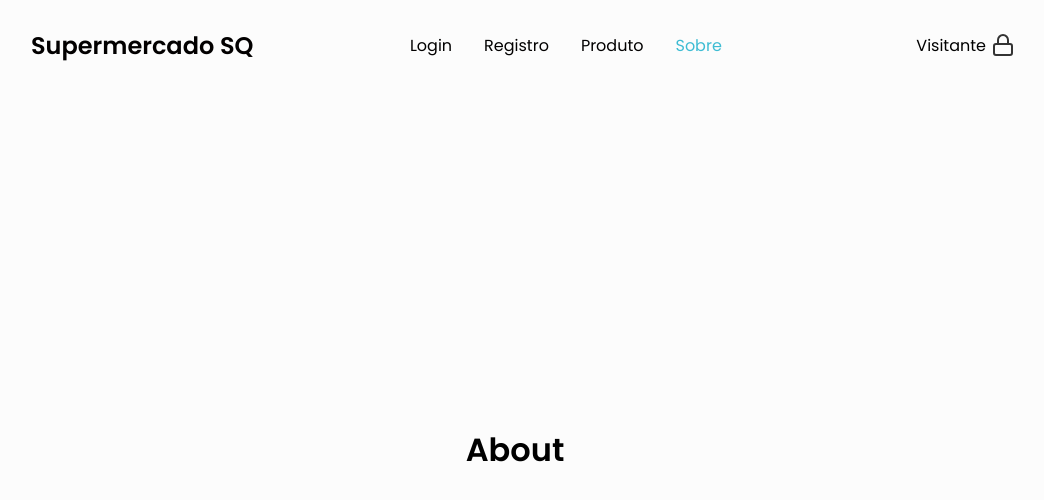
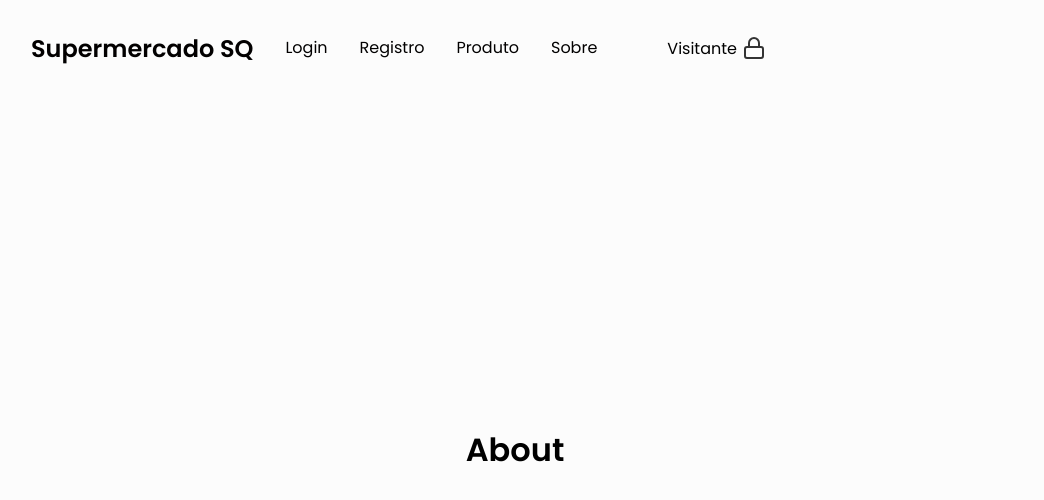
Before and after one commit to stack-over-code-atlantico/supermercadosq-fe, a React (Vite) app in the folder supermercadosq/: page /about in a window 1280 px wide. Shown: the top 500 px of the page, without its empty margins (125-1169 px from the left). Built offline with nearby package versions, Linux system fonts and the light colour scheme.

Commit message:
Fix: Button hamburger

```diff
--- a/supermercadosq/src/components/Navbar/index.jsx
+++ b/supermercadosq/src/components/Navbar/index.jsx
@@ -1,34 +1,72 @@
 import React from 'react';
-import { Nav, NavLink, Bars, NavMenu, NavInf, NavLabel } from './styles';
+import { useState, useEffect } from "react";
+import { Nav, NavLink, NavItem, NavMenu, NavInf, NavLabel, NavbarContainer, MobileIcon } from './styles';
+import { FaBars, FaTimes } from "react-icons/fa";
 import lockLogo from '../../assets/lock.svg'
+import { IconContext } from "react-icons/lib";
 
 export function Navbar() {
+  const [click, setClick] = useState(false);
+  const handleClick = () => setClick(!click);
+  const closeMobileMenu = () => setClick(false);
+
   return (
     <>
+    <IconContext.Provider value={{ color: "var(--color-black)" }}>
       <Nav>
+        <NavbarContainer>
           <NavLink to='/'>
             <h1>Supermercado SQ</h1>
           </NavLink>
-        <Bars />
-        <NavMenu>
-          <NavLink to='/login' activestyle={{ color: '#3EBCD3'}}>
+
+
+
+
+          <MobileIcon onClick={handleClick}>
+                {click ? <FaTimes /> : <FaBars />}
+          </MobileIcon>
+
+
+
+
+          <NavMenu onClick={handleClick} click={click}>
+            <NavItem>
+              <NavLink to='/login' activestyle={{ color: '#3EBCD3'}} onClick={closeMobileMenu}>
                 Login
               </NavLink>
-          <NavLink to='/register' activestyle={{ color: '#3EBCD3'}}>
+            </NavItem>
+
+            <NavItem>
+              <NavLink to='/register' activestyle={{ color: '#3EBCD3'}} onClick={closeMobileMenu}>
                 Registro
               </NavLink>
-          <NavLink to='/product' activestyle={{ color: '#3EBCD3'}}>
+            </NavItem>
+
+            <NavItem>
+              <NavLink to='/product' activestyle={{ color: '#3EBCD3'}} onClick={closeMobileMenu}>
                 Produto
               </NavLink>
-          <NavLink to='/about' activestyle={{ color: '#3EBCD3'}}>
+            </NavItem>
+
+            <NavItem>
+              <NavLink to='/about' activestyle={{ color: '#3EBCD3'}}
+              onClick={closeMobileMenu}>
                 Sobre
               </NavLink>
+            </NavItem>
           </NavMenu>
+
+
+
+
+
           <NavInf>
             <NavLabel>Visitante</NavLabel>
             <img src={lockLogo} />
           </NavInf>
+        </NavbarContainer>
       </Nav>
+      </IconContext.Provider>
     </>
   );
 }
--- a/supermercadosq/src/components/Navbar/styles.jsx
+++ b/supermercadosq/src/components/Navbar/styles.jsx
@@ -11,6 +11,12 @@ export const Nav = styled.nav`
   z-index: 10;
 `;
 
+export const NavbarContainer = styled.div`
+  display: flex;
+  justify-content: space-between;
+  height: 80px;
+`;
+
 export const NavLink = styled(Link)`
   color: var(--color-black);
   display: flex;
@@ -19,12 +25,9 @@ export const NavLink = styled(Link)`
   padding: 0 1rem;
   height: 100%;
   cursor: pointer;
-
-
-
 `;
 
-export const Bars = styled(FaBars)`
+export const MobileIcon = styled.div`
   display: none;
   color: var(--color-black);
 
@@ -39,21 +42,40 @@ export const Bars = styled(FaBars)`
   }
 `;
 
-export const NavMenu = styled.div`
+export const NavMenu = styled.ul`
   display: flex;
   align-items: center;
+  text-align: center;
+  list-style: none;
+
   margin-right: 32px;
-
-  & a.active{
-    color: var(--color-blue-ciel);
-  }
-
-  & a:hover {
-    color: var(--color-red);
-  }
 
   @media screen and (max-width: 768px){
     display: none;
+    display: flex;
+    flex-direction: column;
+    width: 100%;
+    height: 90vh;
+    position: absolute;
+    top: 80px;
+    left: ${({ click }) => (click ? 0 : "-100%")};
+    opacity: 1;
+    transition: all 0.5s ease;
+    background: var(--color-gray);
+  }
+`;
+
+export const NavItem = styled.li`
+  height: 80px;
+  border-bottom: 2px solid transparent;
+  &:hover {
+    border-bottom: 2px solid #4b59f7;
+  }
+  @media screen and (max-width: 960px) {
+    width: 100%;
+    &:hover {
+      border: none;
+    }
   }
 `;
 
```
Lines whose indentation alone changed are shown as unchanged.
